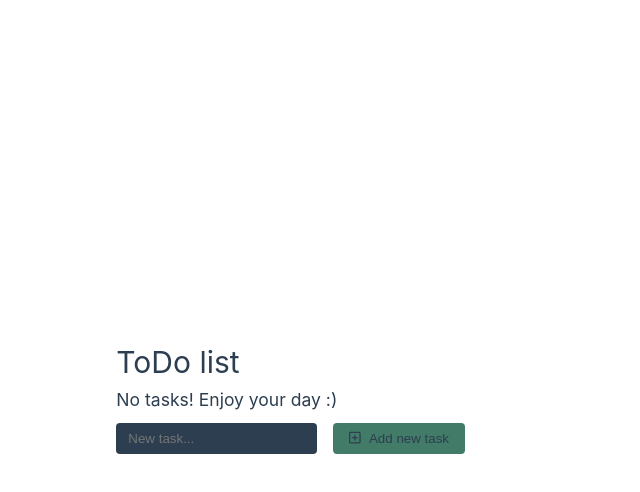
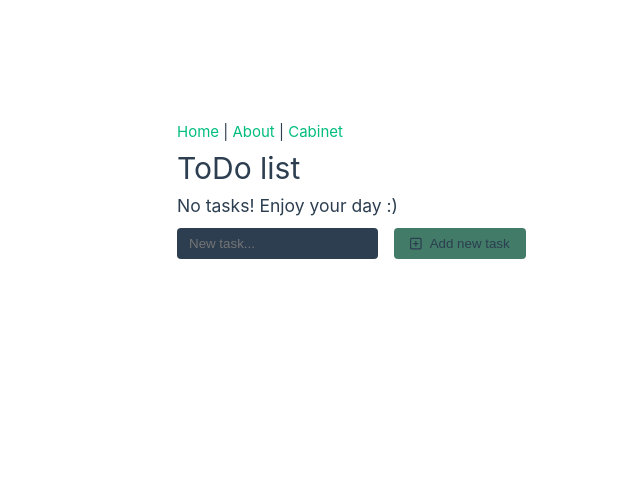
Before and after one commit to sbrshk/vue-todo-test, a Vue app: page / in a window 1280 px wide. Shown: the top 492 px of the page, without its empty margins (175-815 px from the left). Built offline with nearby package versions, Linux system fonts and the light colour scheme.

Commit message:
use router

```diff
--- a/package.json
+++ b/package.json
@@ -13,7 +13,8 @@
     "@fortawesome/vue-fontawesome": "^3.0.3",
     "pinia": "^2.1.6",
     "uuid": "^9.0.1",
-    "vue": "^3.3.4"
+    "vue": "^3.3.4",
+    "vue-router": "^4.2.4"
   },
   "devDependencies": {
     "@vitejs/plugin-vue": "^4.3.1",
--- a/src/App.vue
+++ b/src/App.vue
@@ -1,35 +1,22 @@
 <script setup>
-import AddTodo from "./components/AddTodo.vue";
-import TodoItem from "./components/TodoItem.vue";
 
-import {useTodoStore} from "./stores/todo";
-import TasksCounter from "./components/TasksCounter.vue";
-import {Button} from "./components/ui";
-
-const todoStore = useTodoStore();
 </script>
 
 <template>
   <main>
-    <h1>ToDo list</h1>
-    <TasksCounter />
-    <AddTodo />
-    <TodoItem
-      v-for="todo in todoStore.todoList"
-      :key="todo.id"
-      :item="todo"
-    />
-    <Button
-        v-if="!!todoStore.count"
-        :title="'Remove all tasks'"
-        :icon="'circle-xmark'"
-        :kind="'secondary'"
-        :size="'large'"
-        @onClick="todoStore.clearTodoList"
-    />
+    <div id="nav">
+      <router-link to="/">Home</router-link> |
+      <router-link to="/about">About</router-link> |
+      <router-link to="/cabinet">Cabinet</router-link>
+    </div>
+    <router-view/>
   </main>
 </template>
 
 <style scoped>
-
+ main {
+   width: 50vw;
+   height: 70vh;
+   margin: 15vh 25vw
+ }
 </style>
--- /dev/null
+++ b/src/components/About.vue
@@ -0,0 +1,12 @@
+<script setup>
+
+</script>
+
+<template>
+<h1>About</h1>
+  <h3>This is a test Todo app created with Vue 3 🧩</h3>
+</template>
+
+<style scoped>
+
+</style>
--- /dev/null
+++ b/src/components/Cabinet.vue
@@ -0,0 +1,12 @@
+<script setup>
+
+</script>
+
+<template>
+<h1>Cabinet</h1>
+  <h3>Ooops, sorry, no cabinet there. Just a lazy-loaded component 😴</h3>
+</template>
+
+<style scoped>
+
+</style>
--- /dev/null
+++ b/src/components/TodoList.vue
@@ -0,0 +1,33 @@
+<script setup>
+import AddTodo from "../components/AddTodo.vue";
+import TodoItem from "../components/TodoItem.vue";
+
+import {useTodoStore} from "../stores/todo";
+import TasksCounter from "../components/TasksCounter.vue";
+import {Button} from "../components/ui";
+
+const todoStore = useTodoStore();
+</script>
+
+<template>
+  <h1>ToDo list</h1>
+  <TasksCounter />
+  <AddTodo />
+  <TodoItem
+      v-for="todo in todoStore.todoList"
+      :key="todo.id"
+      :item="todo"
+  />
+  <Button
+      v-if="!!todoStore.count"
+      :title="'Remove all tasks'"
+      :icon="'circle-xmark'"
+      :kind="'secondary'"
+      :size="'large'"
+      @onClick="todoStore.clearTodoList"
+  />
+</template>
+
+<style scoped>
+
+</style>
--- a/src/main.js
+++ b/src/main.js
@@ -1,4 +1,5 @@
 import './assets/main.css'
+import router from './router'
 import { library } from '@fortawesome/fontawesome-svg-core'
 
 /* import font awesome icon component */
@@ -16,4 +17,4 @@ import App from './App.vue'
 
 const pinia = createPinia();
 
-createApp(App).use(pinia).component('font-awesome-icon', FontAwesomeIcon).mount('#app');
+createApp(App).use(router).use(pinia).component('font-awesome-icon', FontAwesomeIcon).mount('#app');
```
Also changed, not shown: src/router/index.js (added, +16 -0 lines), 1 other file (tests, documents, lock files or other folders).
